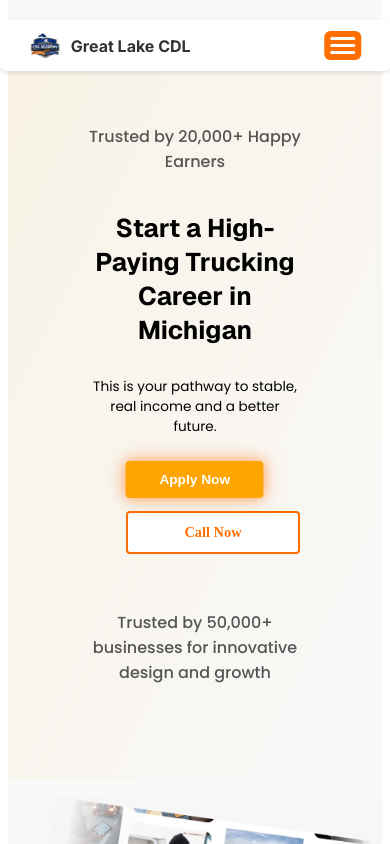
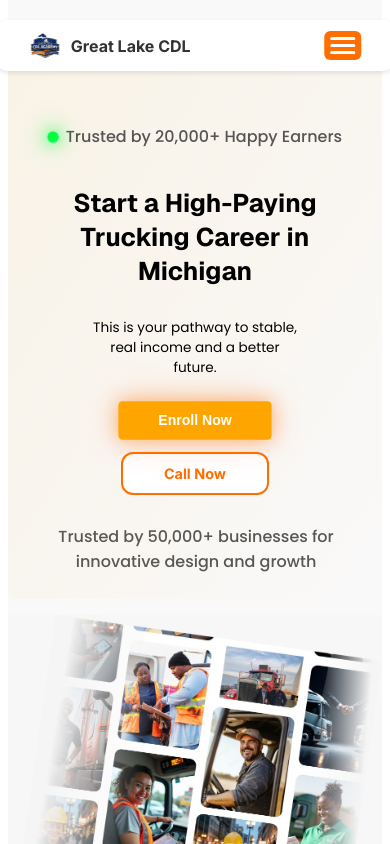
Before and after one commit to Chukseo/greatelake, a React (Vite) app: page / in a window 390 px wide. Shown: the top 844 px of the page. Built offline with nearby package versions, Linux system fonts and the light colour scheme.

Commit message:
navbar cleanup

```diff
--- a/src/components/Hero.css
+++ b/src/components/Hero.css
@@ -1,9 +1,9 @@
 .hero {
-  width: 100%;
+  position: relative;          /* ✅ allow absolute children */
+  display: flex;
+  flex-direction: column;      /* ✅ stack content vertically */
   min-height: 100vh;
-  display: flex;
   background: #f9f9f9;
-  margin-top: -70px;
 }
 
 .hero-container {
@@ -64,10 +64,6 @@ p, .subtext, .trust-top {
   margin: 1rem 0;
 }
 
-.trust-bottom {
-  display: none;
-}
-
 /* Trust bullet glowing like Apply button */
 .glow-dot {
   width: 10px;
@@ -77,7 +73,7 @@ p, .subtext, .trust-top {
   margin-right: 0.5rem;
   box-shadow: 0 0 10px #00ff40,
               0 0 20px #00ff40;
-  animation: pulseGlowDot 2s infinite; /* ✅ glowing pulse animation */
+  animation: pulseGlowDot 1s infinite; /* ✅ glowing pulse animation */
 }
 
 /* Keyframes for trust bullet glow */
@@ -121,11 +117,11 @@ p, .subtext, .trust-top {
   border: none;
   margin-right: 1rem;
   cursor: pointer;
-  border-radius: 4px;
+  border-radius: 12px;
   font-weight: bold;
   position: relative;
-  transition: all 0.3s ease;
-  animation: pulseGlow 2s infinite;
+  transition: all 0.2s ease;
+  animation: pulseGlow 1s infinite;
 }
 
 .btn-apply:hover {
@@ -141,8 +137,9 @@ p, .subtext, .trust-top {
   border: 2px solid #ff6e00;
   padding: 0.8rem 1.5rem;
   cursor: pointer;
-  border-radius: 4px;
+  border-radius: 12px;
   font-weight: bold;
+  font-family: 'Inter', sans-serif;
   transition: all 0.3s ease;
   text-decoration: none;   /* ✅ removes underline */
   display: inline-block;   /* ✅ ensures proper button look */
@@ -203,7 +200,27 @@ p, .subtext, .trust-top {
                 0 0 20px #ff6f005e;
     transform: scale(1);
   }
+
 }
+
+.trust-bottom-container {
+  width: 100%;
+  text-align: center;
+  padding: -6rem 0;
+  position: absolute;          /* ✅ anchor to bottom of hero */
+  bottom: 0;
+  left: 0;
+}
+
+.trust-bottom {
+  font-weight: 500;
+  color: #555;
+  display: inline-flex;
+  align-items: center;
+  justify-content: center;
+  font-family: 'Poppins', sans-serif;
+}
+
 
 /* Responsive Design */
 
@@ -280,24 +297,31 @@ p, .subtext, .trust-top {
 @media (max-width: 480px) {
   .hero-content h1 {
     font-size: 1.6rem;
+    width: 80vw;
   }
 
   .subtext {
     font-size: 0.85rem;
   }
 
-  .trust-bottom {
-  font-weight: 500;
-  color: #555;
-  display: flex;
-  align-items: center;
-  margin-top: 2rem;
-  align-content: center;
+  .trust-top {
+    width: 80vw;
+    justify-content: center;
+
+  }
+
+  .trust-bottom-container {
+    padding: 21rem 0;
+    width: 80vw;
+    padding-left: 2rem;
+  }
+
+.trust-bottom {
+  padding: 5rem 0;
 }
 
-.glow-dot {
-  display: none;
-
+.btn-call {
+  width: 7rem;
 }
 
   .btn-apply, .btn-call {
--- a/src/components/Hero.jsx
+++ b/src/components/Hero.jsx
@@ -1,8 +1,6 @@
 // src/components/Hero.jsx
 import React from "react";
 import "./Hero.css";
-
-// Import image properly
 import truckDriverImg from "../assets/heroimg2.jpeg";
 
 export default function Hero() {
@@ -20,21 +18,23 @@ export default function Hero() {
       </p>
 
       <div className="hero-buttons">
-            <button className="btn-apply">Apply Now</button>
-            <a href="tel:+1234567890" class="btn-call">Call Now</a>
-
+        <button className="btn-apply">Enroll Now</button>
+        <a href="tel:+1234567890" className="btn-call">Call Now</a>
+      </div>
     </div>
 
+    <div className="hero-image">
+      <img src={truckDriverImg} alt="Truck Driver" />
+    </div>
+  </div>
+
+  {/* ✅ Place trust-bottom-container here, outside hero-container */}
+  <div className="trust-bottom-container">
     <p className="trust-bottom">
       Trusted by 50,000+ businesses for innovative design and growth
     </p>
   </div>
+</section>
 
-        {/* Right side: single image */}
-        <div className="hero-image">
-          <img src={truckDriverImg} alt="Truck Driver" />
-        </div>
-      </div>
-    </section>
   );
 }
--- a/src/components/Navbar.css
+++ b/src/components/Navbar.css
@@ -14,7 +14,15 @@
   font-family: 'Inter', sans-serif;
   font-size: 1rem;         /* ✅ smaller font size */
   border-radius: 10px;      /* ✅ rounded corners */
+  transition: top 0.3s ease, opacity 0.3s ease;
 }
+
+.navbar.hidden {
+  top: -100px;   /* ✅ slide navbar out of view */
+  opacity: 0;    /* ✅ fade effect */
+}
+
+
 
 .navbar-left {
   flex: 1;
@@ -48,9 +56,19 @@
 }
 
 .nav-link:hover {
-  color: orange;                 /* ✅ highlight color */
-  border-bottom: 2px solid orange; /* ✅ subtle underline effect */
+  color: #FF6E00;                 /* ✅ highlight color */
+  border-bottom: 2px solid #FF6E00; /* ✅ subtle underline effect */
+  text-decoration: none;
 }
+
+.nav-link.active {
+  color: #FF6E00;              /* ✅ dark active color */
+  border-bottom: 2px solid #FF6E00; /* ✅ underline with same color */
+  font-weight: 600;            /* ✅ make it stand out */
+  text-decoration: none;
+  border-bottom: none;
+}
+
 
 .nav-link {
   text-decoration: none;
@@ -60,8 +78,9 @@
 }
 
 .nav-link:hover {
-  color: orange;                 /* ✅ highlight color */
-  border-bottom: 2px solid orange; /* ✅ subtle underline effect */
+  color: #FF6E00;           /* ✅ highlight color */
+  text-decoration: none;   /* ✅ keep underline off */
+  border-bottom: none;     /* ✅ remove bottom border underline */
 }
 .navbar-right {
   flex: 1;
--- a/src/components/Navbar.jsx
+++ b/src/components/Navbar.jsx
@@ -1,18 +1,33 @@
 // src/components/Navbar.jsx
-import { Link } from "react-router-dom";
+import { NavLink } from "react-router-dom";
 import { useAuth } from "../context/AuthContext";
 import "./Navbar.css";
-import { useState } from "react";
-
-// ✅ Import logo image
+import { useState, useEffect } from "react";
 import logo from "../assets/logo.png";
 
 export default function Navbar() {
   const { isAuthenticated, logout } = useAuth();
   const [menuOpen, setMenuOpen] = useState(false);
+  const [hidden, setHidden] = useState(false);
+
+  useEffect(() => {
+    let lastScrollY = window.scrollY;
+
+    const handleScroll = () => {
+      if (window.scrollY > lastScrollY) {
+        setHidden(true);   // scrolling down → hide navbar
+      } else {
+        setHidden(false);  // scrolling up → show navbar
+      }
+      lastScrollY = window.scrollY;
+    };
+
+    window.addEventListener("scroll", handleScroll);
+    return () => window.removeEventListener("scroll", handleScroll);
+  }, []);
 
   return (
-    <nav className="navbar">
+    <nav className={`navbar ${hidden ? "hidden" : ""}`}>
       {/* Left: Logo + Company Name */}
       <div className="navbar-left">
         <img src={logo} alt="Great Lake CDL Logo" className="navbar-logo" />
@@ -29,21 +44,21 @@ export default function Navbar() {
       {/* Center + Right combined for mobile */}
       <div className={`navbar-links ${menuOpen ? "active" : ""}`}>
         <div className="navbar-center">
-          <Link to="/" className="nav-link">Home</Link>
-          <Link to="/about" className="nav-link">About Us</Link>
-          <Link to="/contact" className="nav-link">Contact Us</Link>
+          <NavLink to="/" className="nav-link">Home</NavLink>
+          <NavLink to="/about" className="nav-link">About Us</NavLink>
+          <NavLink to="/contact" className="nav-link">Contact Us</NavLink>
         </div>
 
         <div className="navbar-right">
           {isAuthenticated ? (
             <>
-              <Link to="/admin" className="btn-admin">Admin</Link>
+              <NavLink to="/admin" className="btn-admin">Admin</NavLink>
               <button onClick={logout} className="btn-logout">Logout</button>
             </>
           ) : (
-            <Link to="/admin-login" className="btn-admin">Sign in as Admin</Link>
+            <NavLink to="/admin-login" className="btn-admin">Sign in as Admin</NavLink>
           )}
-          <Link to="/application-form" className="btn-apply">Apply Now</Link>
+          <NavLink to="/application-form" className="btn-apply">Apply Now</NavLink>
         </div>
       </div>
     </nav>
```
Lines whose indentation alone changed are shown as unchanged.
